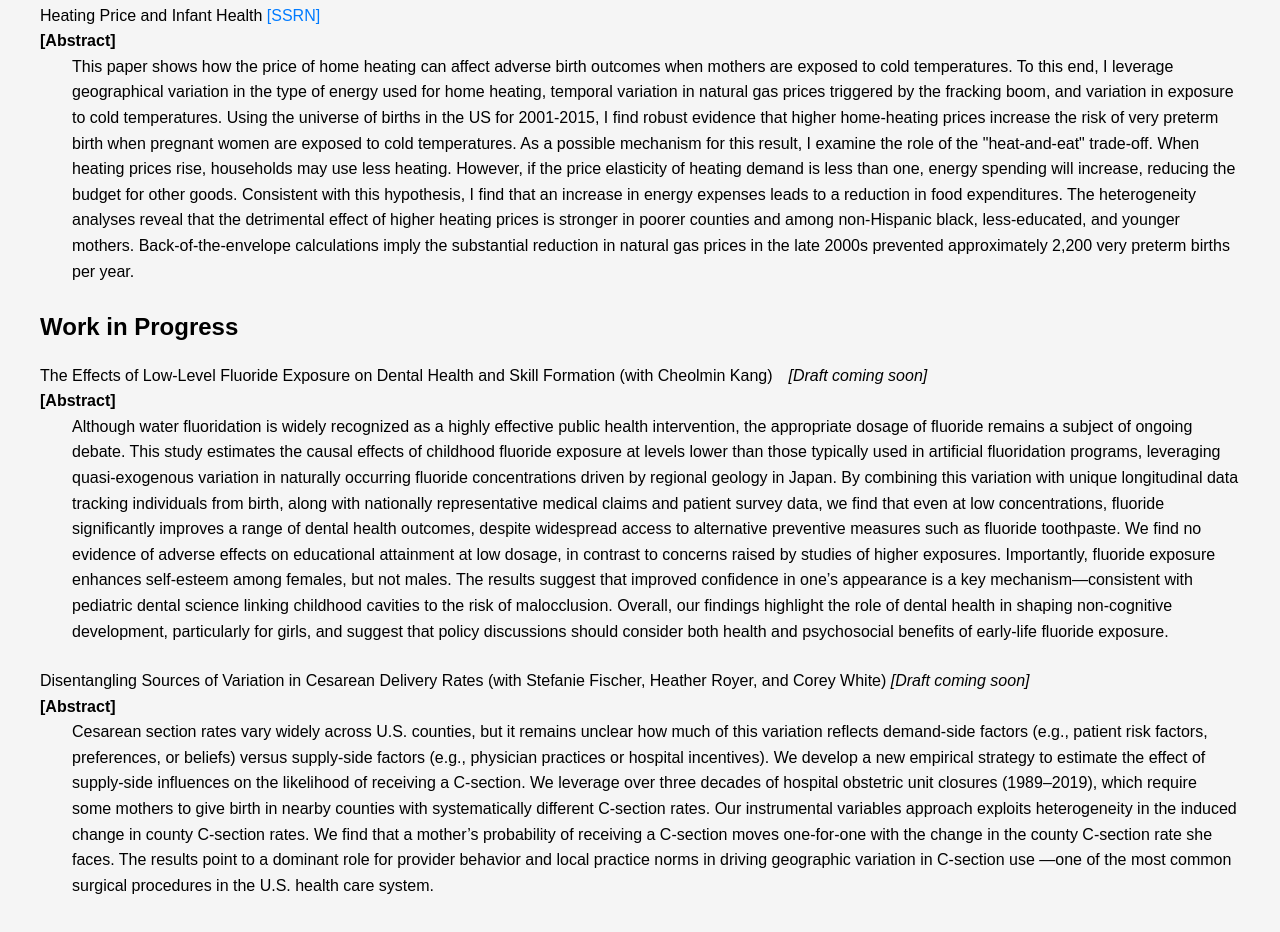
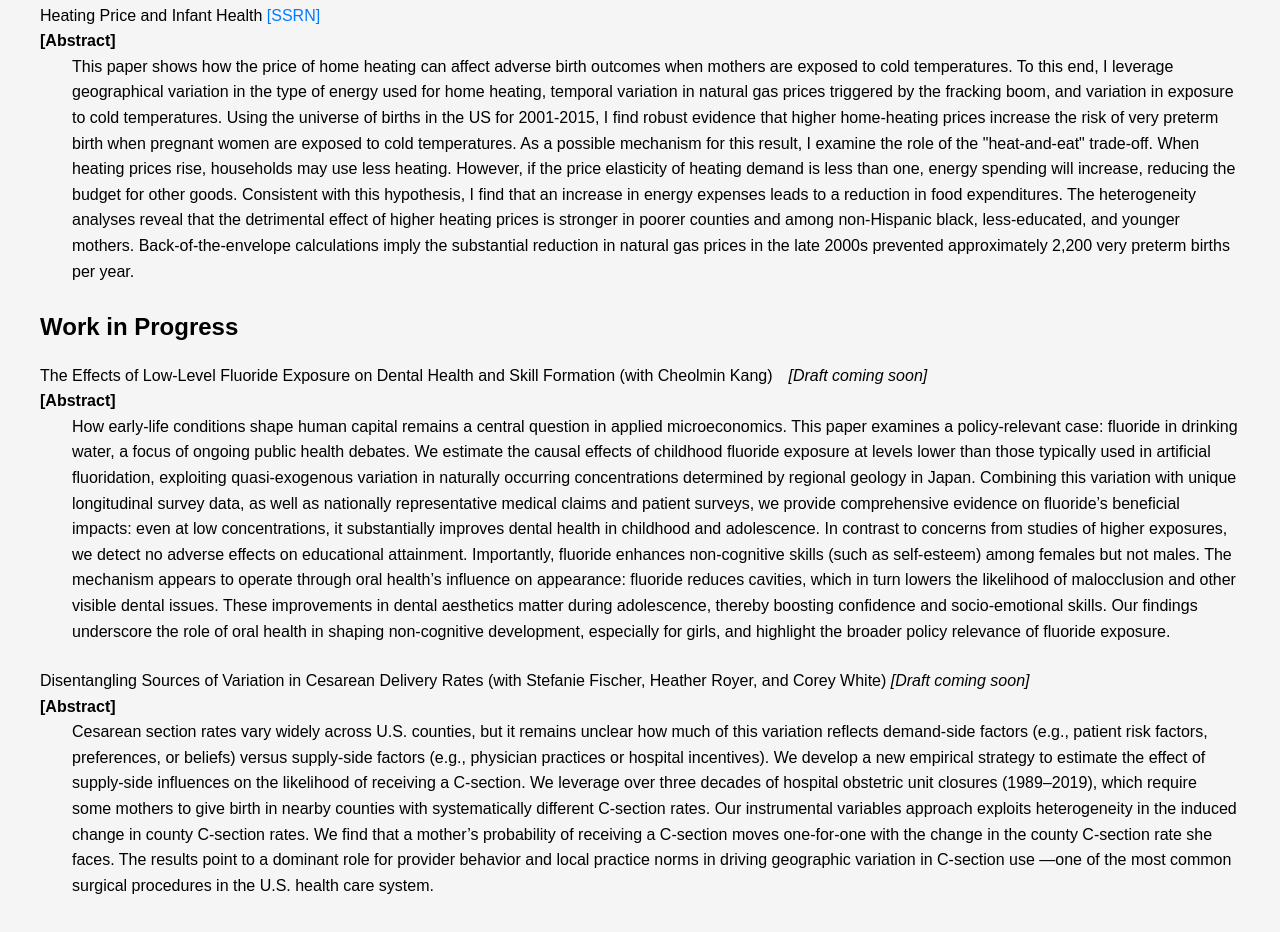
Before and after one commit to shheikaneko/shheikaneko.github.io, a plain HTML site: page research.html in a window 1280 px wide. Shown: the part 611-1543 px from the top of the page. Drawn offline with Linux system fonts and the light colour scheme.

Commit message:
Update research.html

```diff
--- a/research.html
+++ b/research.html
@@ -141,9 +141,7 @@
         The Effects of Low-Level Fluoride Exposure on Dental Health and Skill Formation (with Cheolmin Kang)　<em>[Draft coming soon]</em>　<br>
           <strong>[Abstract]</strong>
           <div style="padding-left: 2em;">
-          Although water fluoridation is widely recognized as a highly effective public health intervention, the appropriate dosage of fluoride remains a subject of ongoing debate. This study estimates the causal effects of childhood fluoride exposure at levels lower than those typically used in artificial fluoridation programs, leveraging quasi-exogenous variation in naturally occurring fluoride concentrations driven by regional geology in Japan.
-By combining this variation with unique longitudinal data tracking individuals from birth, along with nationally representative medical claims and patient survey data, we find that even at low concentrations, fluoride significantly improves a range of dental health outcomes, despite widespread access to alternative preventive measures such as fluoride toothpaste. We find no evidence of adverse effects on educational attainment at low dosage, in contrast to concerns raised by studies of higher exposures. Importantly, fluoride exposure enhances self-esteem among females, but not males. The results suggest that improved confidence in one’s appearance is a key mechanism—consistent with pediatric dental science linking childhood cavities to the risk of malocclusion. Overall, our findings highlight the role of dental health in shaping non-cognitive development, particularly for girls, and suggest that policy discussions should consider both health and psychosocial benefits of early-life fluoride exposure.      </li>
-      <li>
+How early-life conditions shape human capital remains a central question in applied microeconomics. This paper examines a policy-relevant case: fluoride in drinking water, a focus of ongoing public health debates. We estimate the causal effects of childhood fluoride exposure at levels lower than those typically used in artificial fluoridation, exploiting quasi-exogenous variation in naturally occurring concentrations determined by regional geology in Japan. Combining this variation with unique longitudinal survey data, as well as nationally representative medical claims and patient surveys, we provide comprehensive evidence on fluoride’s beneficial impacts: even at low concentrations, it substantially improves dental health in childhood and adolescence. In contrast to concerns from studies of higher exposures, we detect no adverse effects on educational attainment. Importantly, fluoride enhances non-cognitive skills (such as self-esteem) among females but not males. The mechanism appears to operate through oral health’s influence on appearance: fluoride reduces cavities, which in turn lowers the likelihood of malocclusion and other visible dental issues. These improvements in dental aesthetics matter during adolescence, thereby boosting confidence and socio-emotional skills. Our findings underscore the role of oral health in shaping non-cognitive development, especially for girls, and highlight the broader policy relevance of fluoride exposure.      <li>
         Disentangling Sources of Variation in Cesarean Delivery Rates (with Stefanie Fischer, Heather Royer, and Corey White)
         <em>[Draft coming soon]</em> <br>
          <strong>[Abstract]</strong>
```
